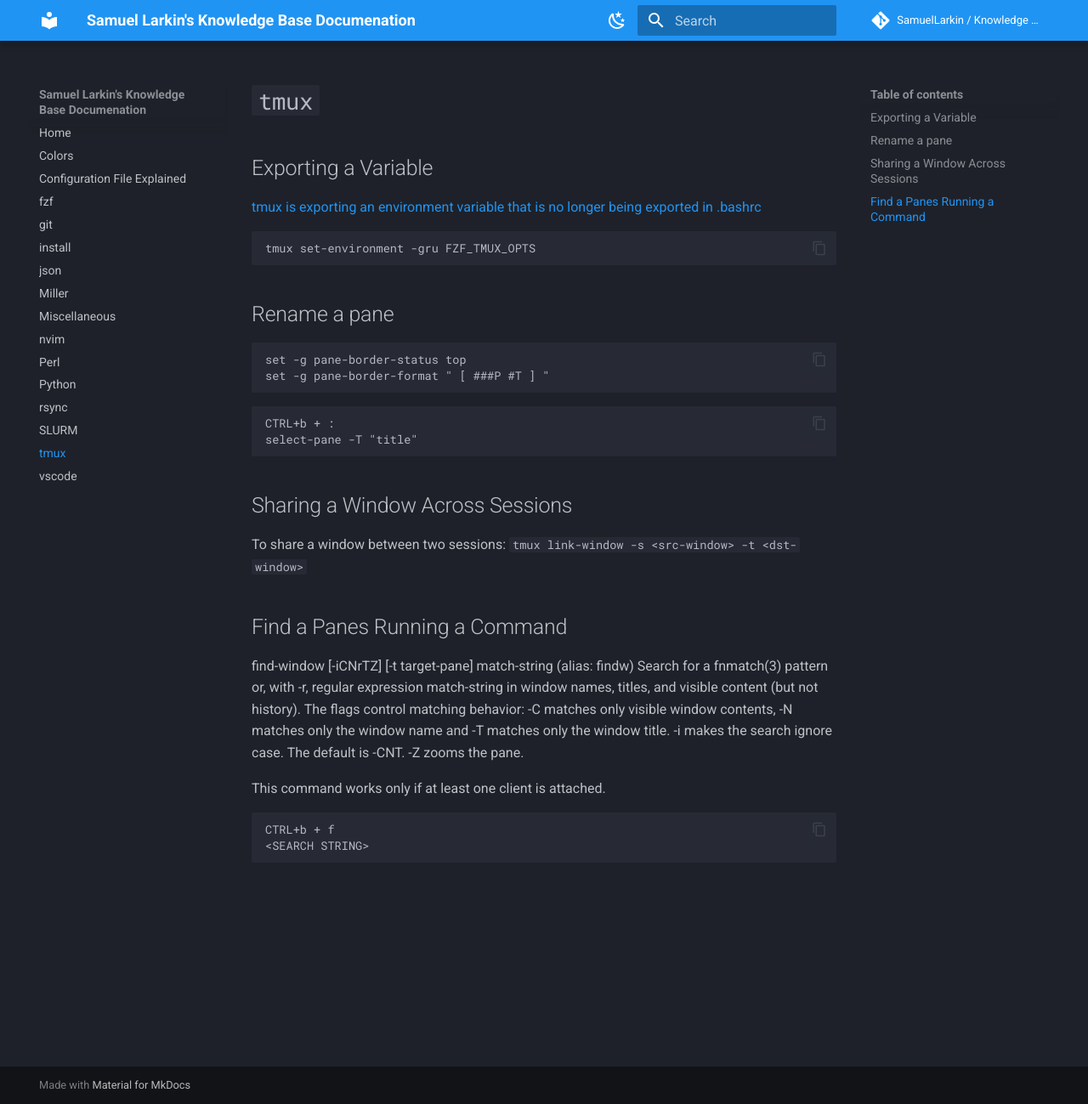
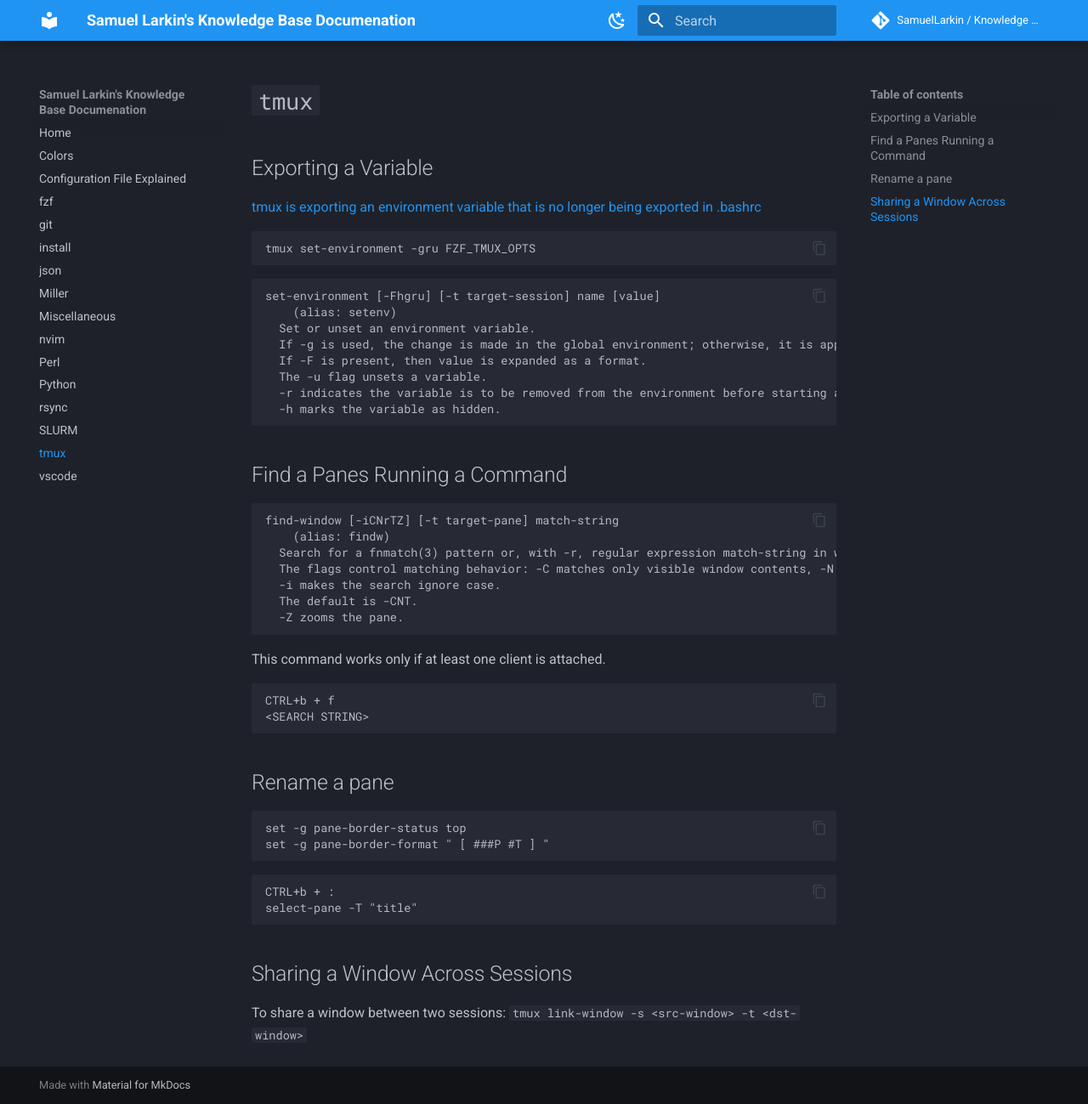
Before and after one commit to SamuelLarkin/kb, an MkDocs documentation site: the page built from docs/tmux.md, in a window 1280 px wide and 1299 px high. Shown: the whole window at 85% size. Built offline with MkDocs 1.6.1 and Material for MkDocs 9.7.7, drawn with Linux system fonts in a browser that asks for light colours; comment, search, counter and statistics services are not loaded; the version menu is left out.

Commit message:
docs(tmux): added the tmux's documentation for set-environment

````diff
--- a/docs/tmux.md
+++ b/docs/tmux.md
@@ -6,6 +6,36 @@
 
 ```sh
 tmux set-environment -gru FZF_TMUX_OPTS
+```
+
+```
+set-environment [-Fhgru] [-t target-session] name [value]
+    (alias: setenv)
+  Set or unset an environment variable.
+  If -g is used, the change is made in the global environment; otherwise, it is applied to the session environment for target-session.
+  If -F is present, then value is expanded as a format.
+  The -u flag unsets a variable.
+  -r indicates the variable is to be removed from the environment before starting a new process.
+  -h marks the variable as hidden.
+```
+
+## Find a Panes Running a Command
+
+```
+find-window [-iCNrTZ] [-t target-pane] match-string
+    (alias: findw)
+  Search for a fnmatch(3) pattern or, with -r, regular expression match-string in window names, titles, and visible content (but not history).
+  The flags control matching behavior: -C matches only visible window contents, -N matches only the window name and -T matches only the window title.
+  -i makes the search ignore case.
+  The default is -CNT.
+  -Z zooms the pane.
+```
+
+This command works only if at least one client is attached.
+
+```tmux
+CTRL+b + f
+<SEARCH STRING>
 ```
 
 ## Rename a pane
@@ -23,20 +53,3 @@
 ## Sharing a Window Across Sessions
 
 To share a window between two sessions: `tmux link-window -s <src-window> -t <dst-window>`
-
-## Find a Panes Running a Command
-
-find-window [-iCNrTZ] [-t target-pane] match-string
-(alias: findw)
-Search for a fnmatch(3) pattern or, with -r, regular expression match-string
-in window names, titles, and visible content (but not history). The flags
-control matching behavior: -C matches only visible window contents, -N matches
-only the window name and -T matches only the window title. -i makes the search
-ignore case. The default is -CNT. -Z zooms the pane.
-
-This command works only if at least one client is attached.
-
-```tmux
-CTRL+b + f
-<SEARCH STRING>
-```
````
